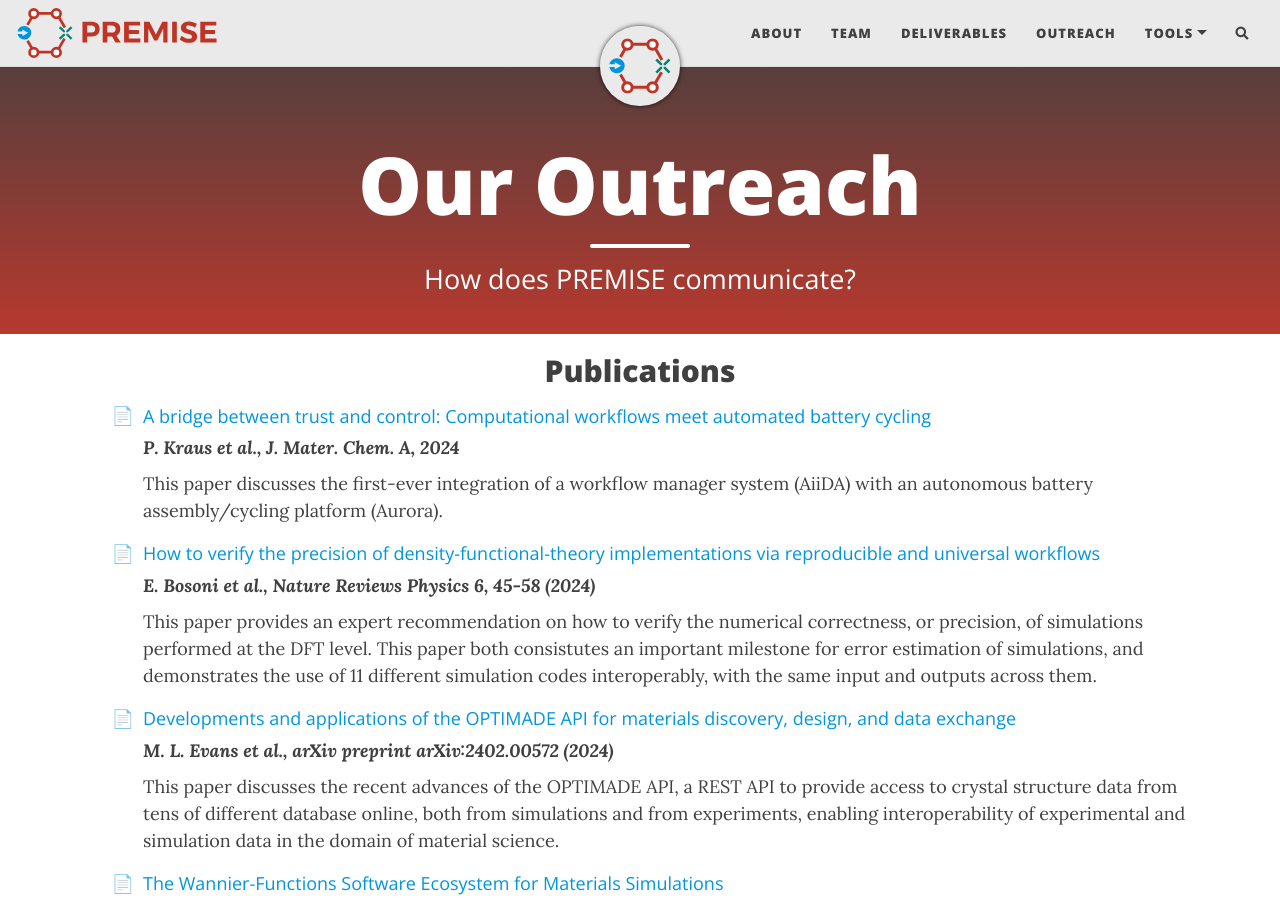
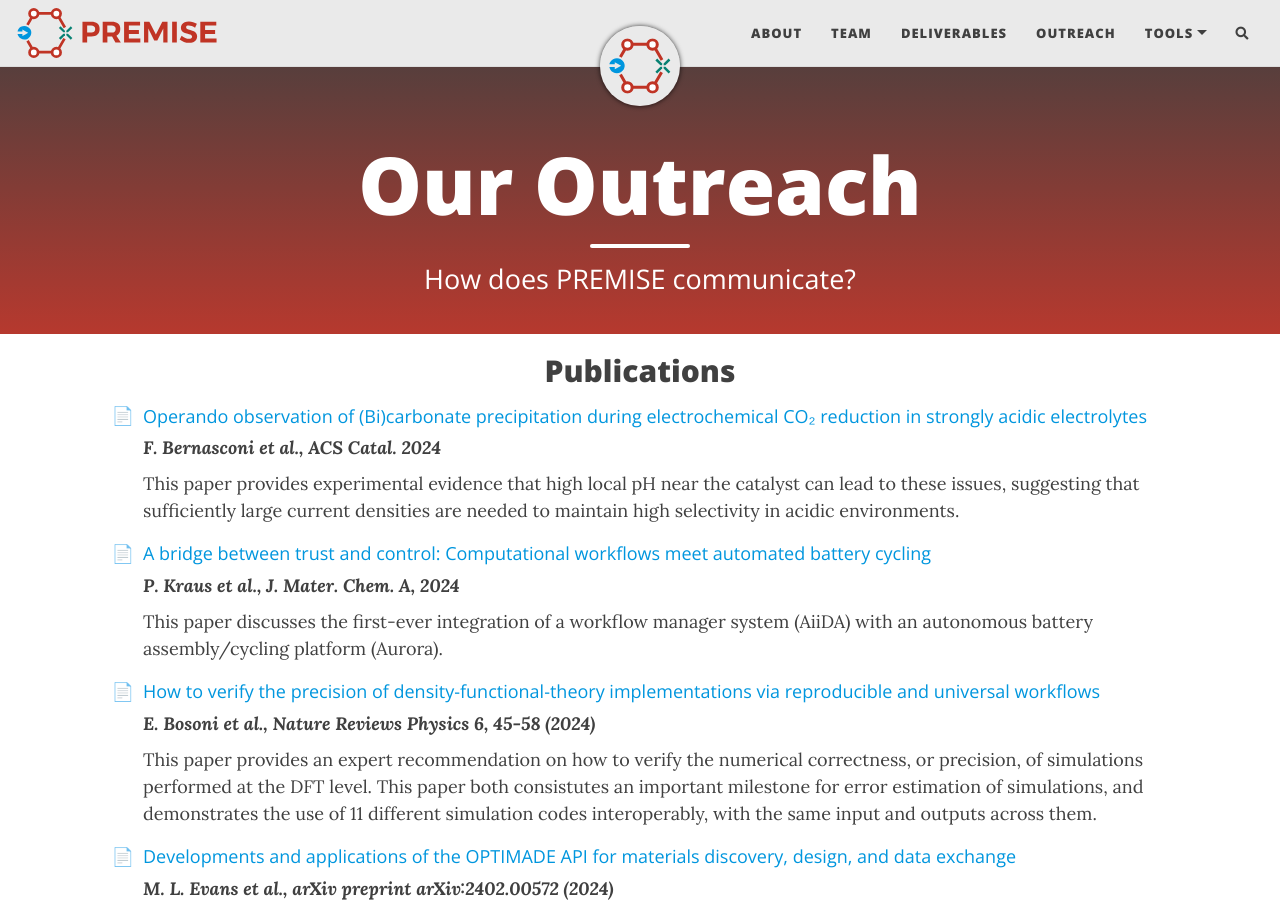
Before and after one commit to ord-premise/ord-premise.github.io, a Jekyll site: the page built from outreach.html, in a window 1280 px wide and 900 px high. Built offline with Jekyll 4.4.1, drawn with Linux system fonts in a browser that asks for light colours; nearby versions of some CDN libraries; comment, search, counter and statistics services are not loaded.

Commit message:
Add Corsin's recent ACS Catalysis publication

```diff
--- a/_data/outreach/publications.yml
+++ b/_data/outreach/publications.yml
@@ -1,3 +1,9 @@
+- title: "Operando observation of (Bi)carbonate precipitation during electrochemical CO₂ reduction in strongly acidic electrolytes"
+  link: https://pubs.acs.org/doi/full/10.1021/acscatal.4c01884
+  reference: F. Bernasconi et al., ACS Catal. 2024
+  description: |
+    This paper provides experimental evidence that high local pH near the catalyst can lead to these issues, suggesting that sufficiently large current densities are needed to maintain high selectivity in acidic environments.
+
 - title: "A bridge between trust and control: Computational workflows meet automated battery cycling"
   link: https://pubs.rsc.org/en/Content/ArticleLanding/2024/TA/D3TA06889G
   reference: P. Kraus et al., J. Mater. Chem. A, 2024
--- /dev/null
+++ b/_posts/2024-05-13-catalysis-paper-published.md
@@ -0,0 +1,10 @@
+---
+layout: post
+title:  Catalysis paper published
+subtitle: Electrochemical CO₂ reduction in strongly acidic electrolytes 🧪
+tags: [publication]
+comments: true
+author: Edan Bainglass
+---
+
+The study demonstrates that substantial (bi)carbonate precipitation occurs during electrochemical CO₂ reduction in Ag and Cu gas diffusion electrodes even in strongly acidic electrolytes (pH 1), correlating with a loss of selectivity for carbon products and increased hydrogen production. The [manuscript](https://pubs.acs.org/doi/full/10.1021/acscatal.4c01884) provides experimental evidence that high local pH near the catalyst can lead to these issues, suggesting that sufficiently large current densities are needed to maintain high selectivity in acidic environments.
```
